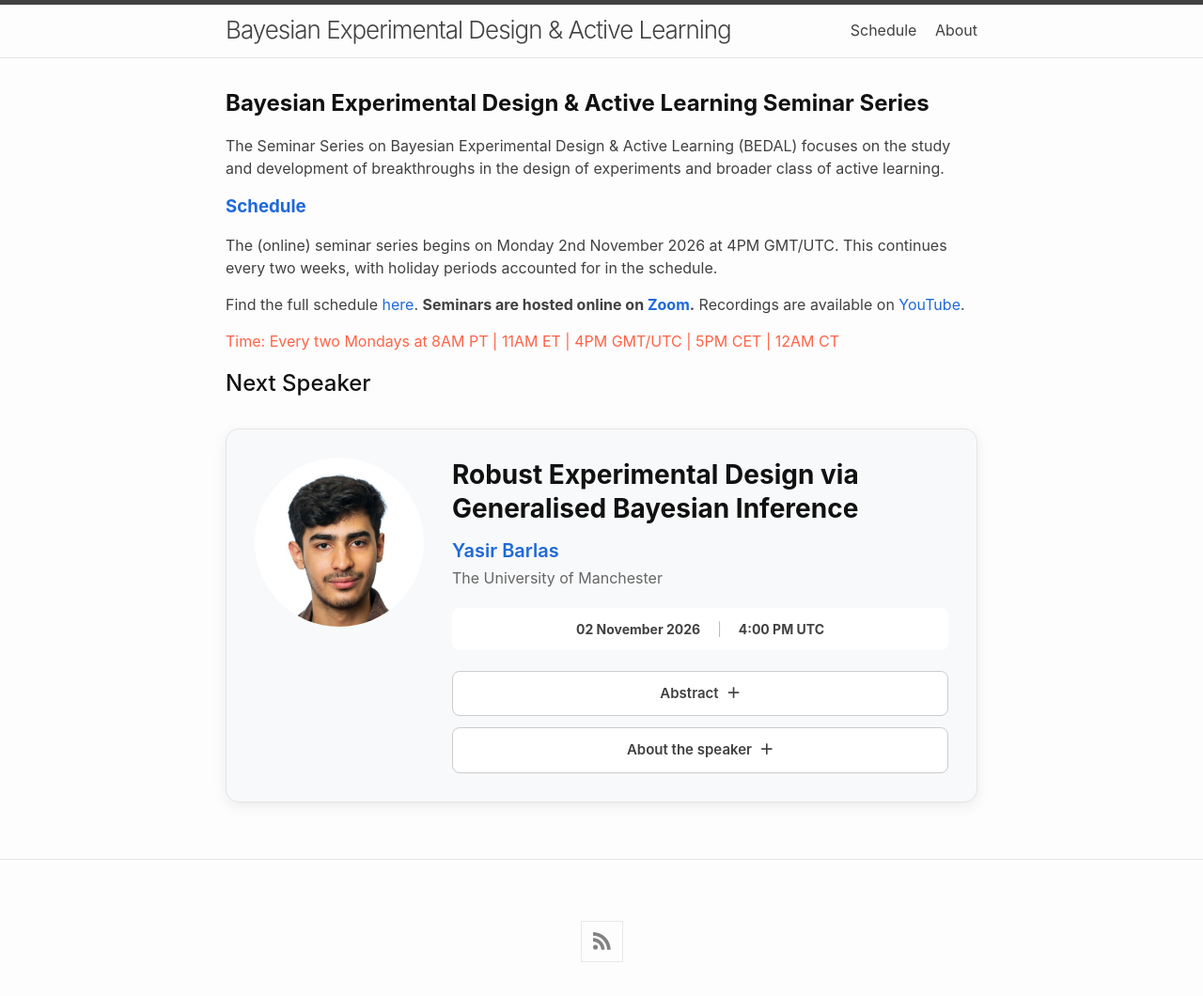
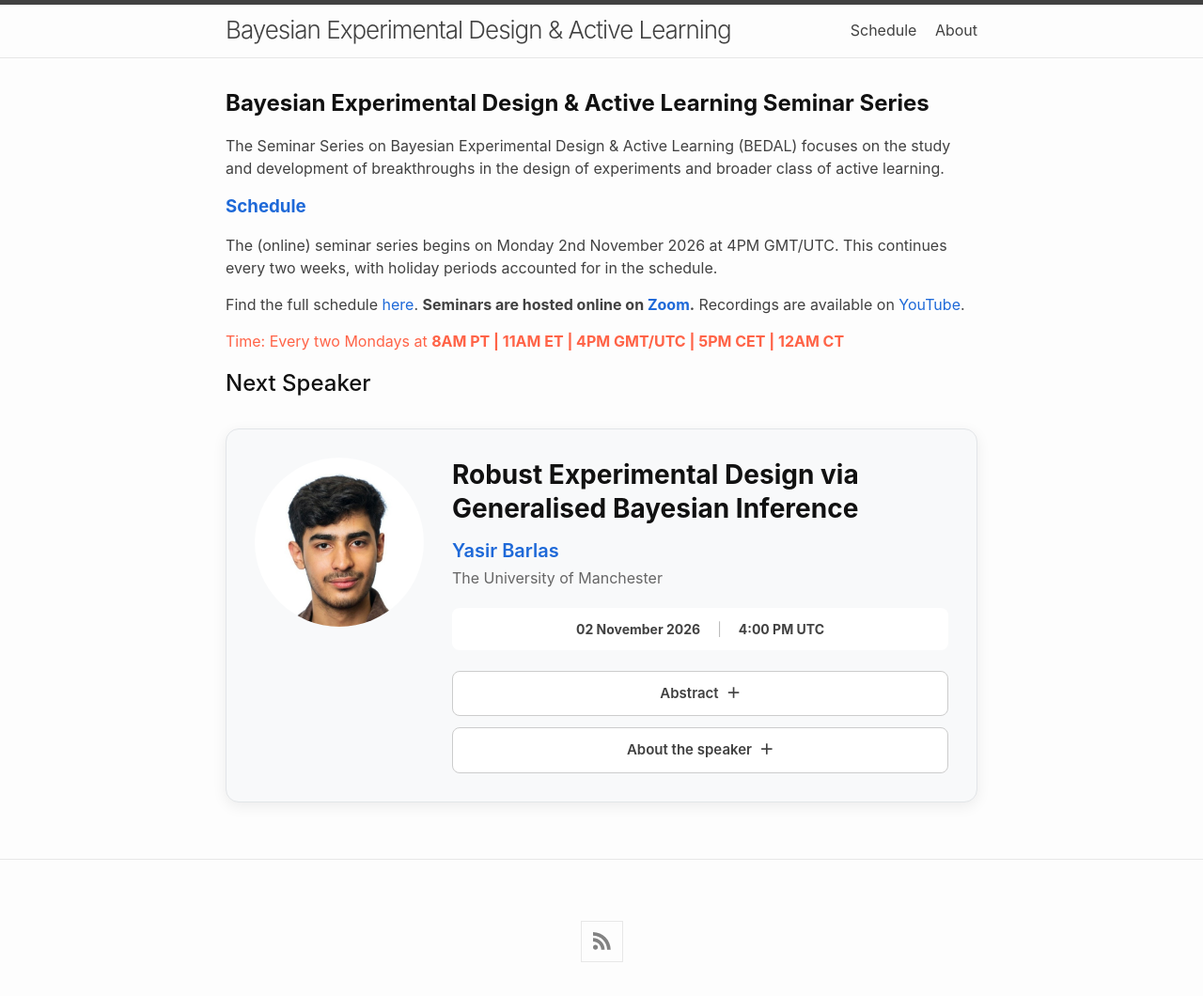
Before and after one commit to bayesiandesign/seminar, a Jekyll site: the page built from README.md, in a window 1280 px wide. Shown: the whole page at 94% size. Built offline with Jekyll 4.4.1, drawn with Linux system fonts in a browser that asks for light colours; nearby versions of some CDN libraries; our own code applies the rules of GitHub Pages for plain Markdown files.

Commit message:
Update home.html

```diff
--- a/_layouts/home.html
+++ b/_layouts/home.html
@@ -11,7 +11,7 @@ layout: default
 
   <p>The (online) seminar series begins on Monday 2nd November 2026 at 4PM GMT/UTC. This continues every two weeks, with holiday periods accounted for in the schedule.</p>
   <p>Find the full schedule <a href="https://bayesiandesign.github.io/seminar/schedule/">here</a>. <span style='font-weight: bold;'>Seminars are hosted online on <a href="https://zoom.us/j/97648549165">Zoom</a>.</span> Recordings are available on <a href="http://www.youtube.com/@bayesiandesign">YouTube</a>.</p>
-  <p style="color:Tomato;">Time: Every two Mondays at 8AM PT | 11AM ET | 4PM GMT/UTC | 5PM CET | 12AM CT</p>
+  <p style="color:Tomato;">Time: Every two Mondays at <span style='font-weight: bold;'>8AM PT | 11AM ET | 4PM GMT/UTC | 5PM CET | 12AM CT</span></p>
 
   <h2>Next Speaker</h2>
 
```
